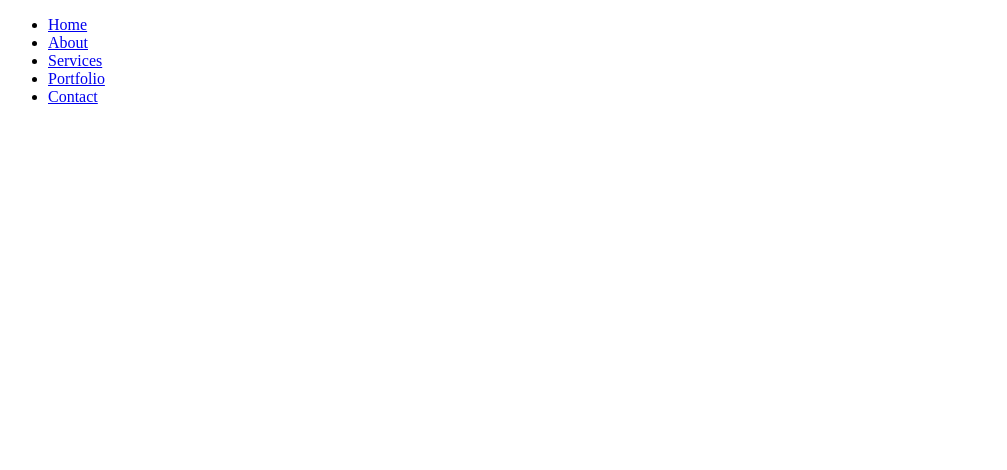
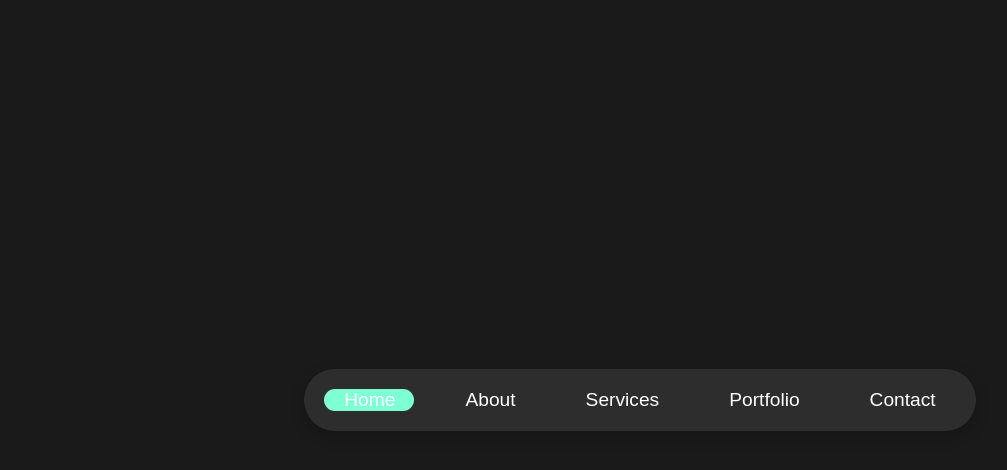
Before and after one commit to AndrewH1188/Magic-Navbar-Menu, a plain HTML site: page index.html in a window 1280 px wide. Shown: the whole page, without its empty margins (0-1007 px from the left). Drawn offline with Linux system fonts and the light colour scheme.

Commit message:
Added SCSS and slight update to HTML. Ready for JS functionality.

```diff
--- a/assets/scss/styles.scss
+++ b/assets/scss/styles.scss
@@ -0,0 +1,73 @@
+*{
+    margin: 0;
+    padding: 0;
+    box-sizing: border-box;
+    font-family: Arial, Helvetica, sans-serif;
+}
+
+body {
+    min-height: 100vh;
+    display: flex;
+    justify-content: center;
+    align-items: center;
+    background-color: #1a1a1a;
+}
+
+.nav-container {
+    position: relative;
+    background: #2d2d2d;
+    padding: 20px;
+    border-radius: 50px;
+    box-shadow: 0 5px 15px rgba(0, 0, 0, 0.2);
+}
+
+.navigation {
+    position: relative;
+    display: flex;
+    gap: 30px;
+    li {
+        list-style: none;
+        position: relative;
+        a {
+            position: relative;
+            text-decoration: none;
+            color: #fff;
+            font-size: 1.2em;
+            padding: 10px 20px;
+            transition: 0.3s;
+            z-index: 2;
+
+            &:before {
+                content: '';
+                position: absolute;
+                bottom: -5px;
+                left: 50%;
+                transform: translateX(-50%);
+                width: 0;
+                height: 3px;
+                transition: 0.3s;
+            }
+        }
+        .active {
+            a {
+                color: #1a1a1a;
+                &:before { width: 0; }
+            }
+        }
+        &:hover {
+            a::before { width: 80%; }
+        }
+
+    }
+}
+
+.highlight {
+    position: absolute;
+    background-color: #7fffd4;
+    height: 100%;
+    width: 90px;
+    top: 0;
+    left: 0;
+    border-radius: 30px;
+    transition: 0.3s;
+}
--- a/index.html
+++ b/index.html
@@ -7,15 +7,16 @@
     <title>Magic Navbar Menu</title>
 </head>
 <body>
-    <ul class="nav-container">
+    <div class="nav-container">
+        <ul class="navigation">
             <div class="highlight"></div>
             <li class="active"><a href="#">Home</a></li>
             <li><a href="#">About</a></li>
             <li><a href="#">Services</a></li>
             <li><a href="#">Portfolio</a></li>
             <li><a href="#">Contact</a></li>
-
         </ul>
+    </div>
 
     <script src="assets/js/functionality.js"></script>
 </body>
```
Also changed, not shown: assets/scss/styles.css, 1 other file. Lines whose indentation alone changed are shown as unchanged.
